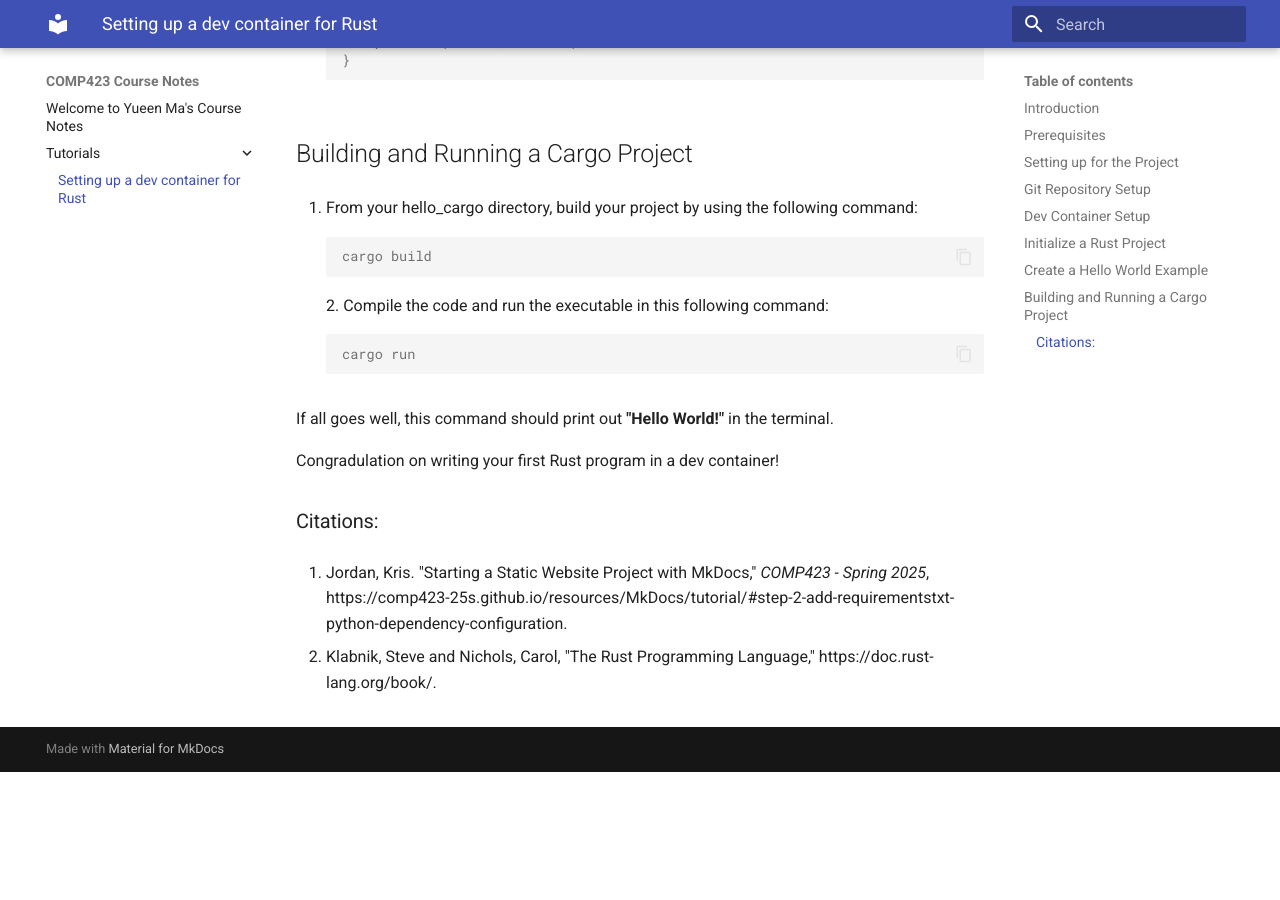
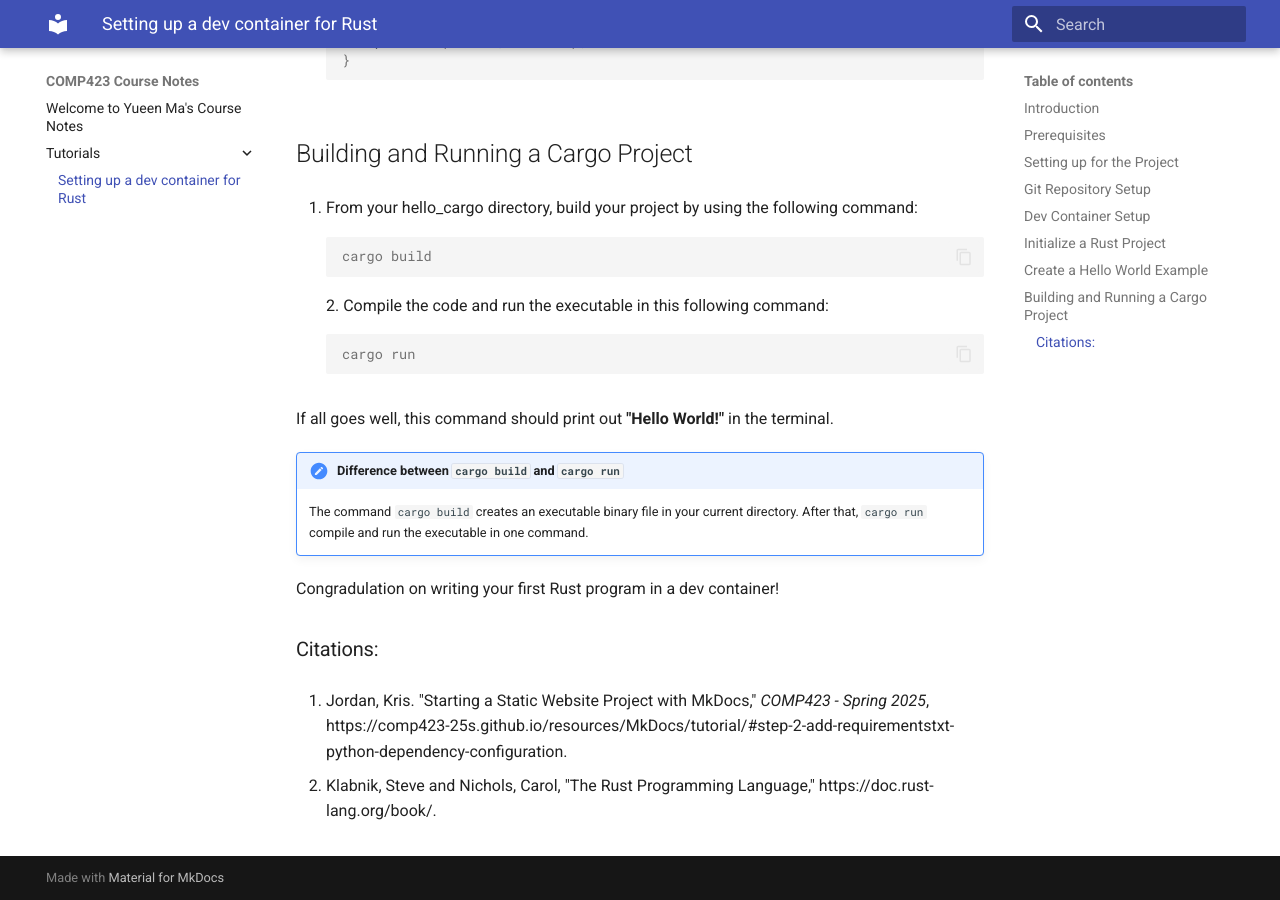
Before and after one commit to myueen/comp423-course-notes, an MkDocs documentation site: the page built from docs/tutorials/rust-setup.md, in a window 1280 px wide and 900 px high, scrolled down 3590 px. Built offline with MkDocs 1.6.1 and Material for MkDocs 9.7.7, drawn with Linux system fonts in a browser that asks for light colours; before the commit the page ends 4362 px from its top, so only the background shows below that.

Commit message:
add diff on cargo build and cargo run

````diff
--- a/docs/tutorials/rust-setup.md
+++ b/docs/tutorials/rust-setup.md
@@ -162,8 +162,8 @@ In this section, we will create a dev container for Rust!
 
 If all goes well, this command should print out **"Hello World!"** in the terminal.
 
-<!-- !!! note "Difference between ```cargo build``` and ```cargo run```"
-    The command ```cargo build``` creates an execute -->
+!!! note "Difference between ```cargo build``` and ```cargo run```"
+    The command ```cargo build``` creates an executable binary file in your current directory. After that, ```cargo run``` compile and run the executable in one command.
 
 Congradulation on writing your first Rust program in a dev container!
 
````
